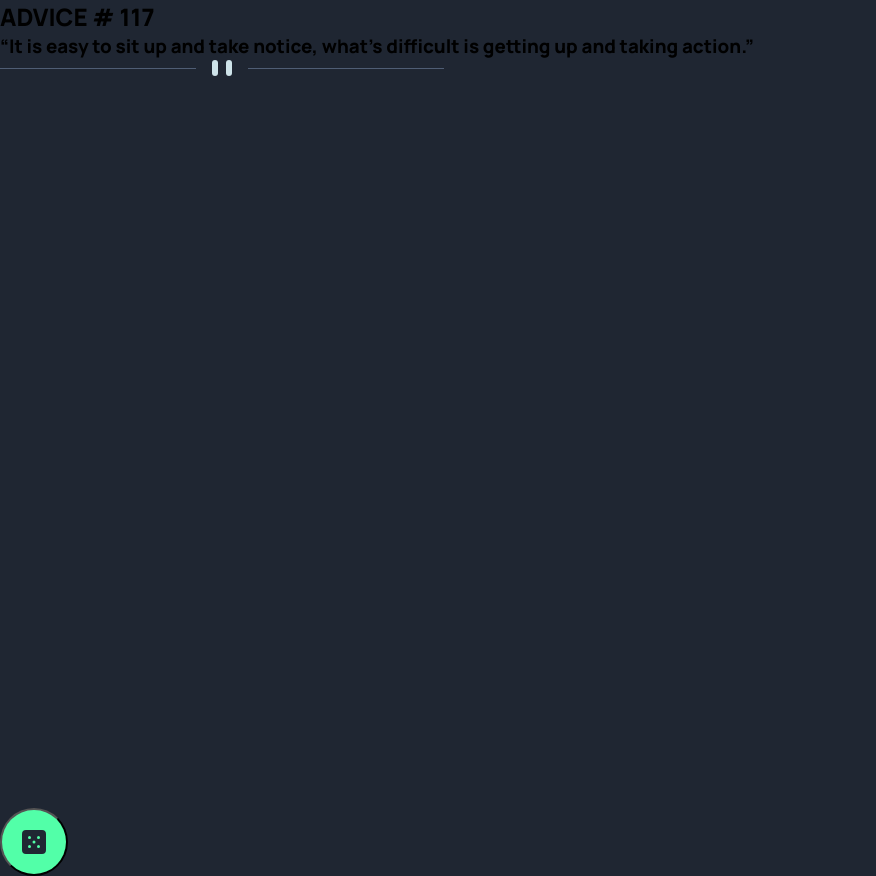
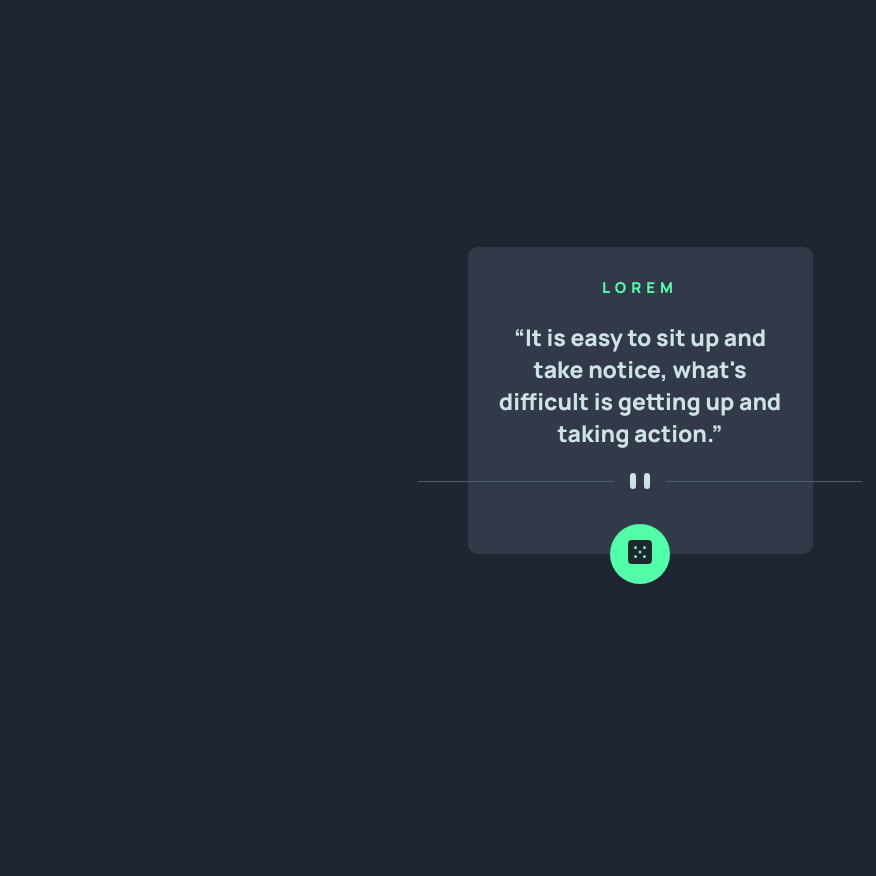
Before and after one commit to tiago-forward/desafio-advice-generator-app-main, a plain HTML site: page index.html in a window 1280 px wide. Shown: the whole page, without its empty margins (0-876 px from the left). After the commit the page ends 800 px from the top, so only its background shows below. Drawn offline with Linux system fonts and the light colour scheme.

Commit message:
refatorando-css

```diff
--- a/index.html
+++ b/index.html
@@ -16,9 +16,8 @@
 <body>
   <main class="advice-card-container">
     <div class="advice-card">
-      <h2 class="advice-id">ADVICE # 117</h2>
+      <h2 class="advice-id">lorem</h2>
       <h3 class="advice-text">“It is easy to sit up and take notice, what's difficult is getting up and taking action.”</h3>
-    </div>
       <picture>
         <source media="(max-width: 768px)" srcset="src/images/pattern-divider-mobile.svg">
         <img src="src/images/pattern-divider-desktop.svg" alt="Pattern divider">
@@ -26,6 +25,7 @@
       <button class="dice">
         <img src="src/images/icon-dice.svg" alt="Dice icon">
       </button>
+    </div>
   </main>
   <script src="./src/js/script.js"></script>
 </body>
--- a/src/css/style.css
+++ b/src/css/style.css
@@ -3,63 +3,48 @@
 body{
     background-color: var(--background-color);
     font-family: 'Manrope', sans-serif;
+    font-weight: 800;
 }
 
-
-
-
-/* .advice-card-container{
+.advice-card-container{
     height: 100vh;
-    margin: 0 auto;
+    display: flex;
+    justify-content: center;
+    align-items: center;
 }
 
 .advice-card{
     background-color: var(--advice-card-color);
     display: flex;
     flex-direction: column;
-    justify-content: space-evenly;
     align-items: center;
-    width: 540px;
-    height: 330px;
+    width: 345px;
     border-radius: 10px;
-    border: 20px;
-    position: fixed;
-    padding: 0 15px 0 15px;
+    margin: 20px;
 }
 
-.advice-text{
-    display: flex;
-    flex-direction: column;
+.advice-card .advice-id{
+    color: var(--dice-color);
+    text-transform: uppercase;
+    letter-spacing: 5px;
+    font-size: 15px;
+    margin-top: 30px;
 }
 
-.advice-text p {
-    color: var(--dice-color);
-    font-size: 12.7px;
+.advice-card .advice-text {
+    color: var(--text-color);
+    font-size: 23px;
     text-align: center;
-    letter-spacing: 3.5px;
-    padding: 20px 0 25px 0;
+    padding: 23px;
 }
 
-.advice-text h3{
-    color: var(--text-color);
-    text-align: center;
-    font-size: 25px;
-    line-height: 38px;
-    letter-spacing: 1px;
-    padding: 0 30px;
-}
-
-.divider{
-    margin-bottom: 38px;
-}*/
-
-.dice{
+.advice-card .dice{
     background-color: var(--dice-color);
-    display: flex;
-    position: absolute;
-    bottom: -9.5%;
-    padding: 20px;
-    border-radius: 50px;
+    width: 60px;
+    height: 60px;
+    border-radius: 50%;
+    border: none;
+    transform: translateY(50%);
 }
 
 .dice:hover{
```
Lines whose indentation alone changed are shown as unchanged.
